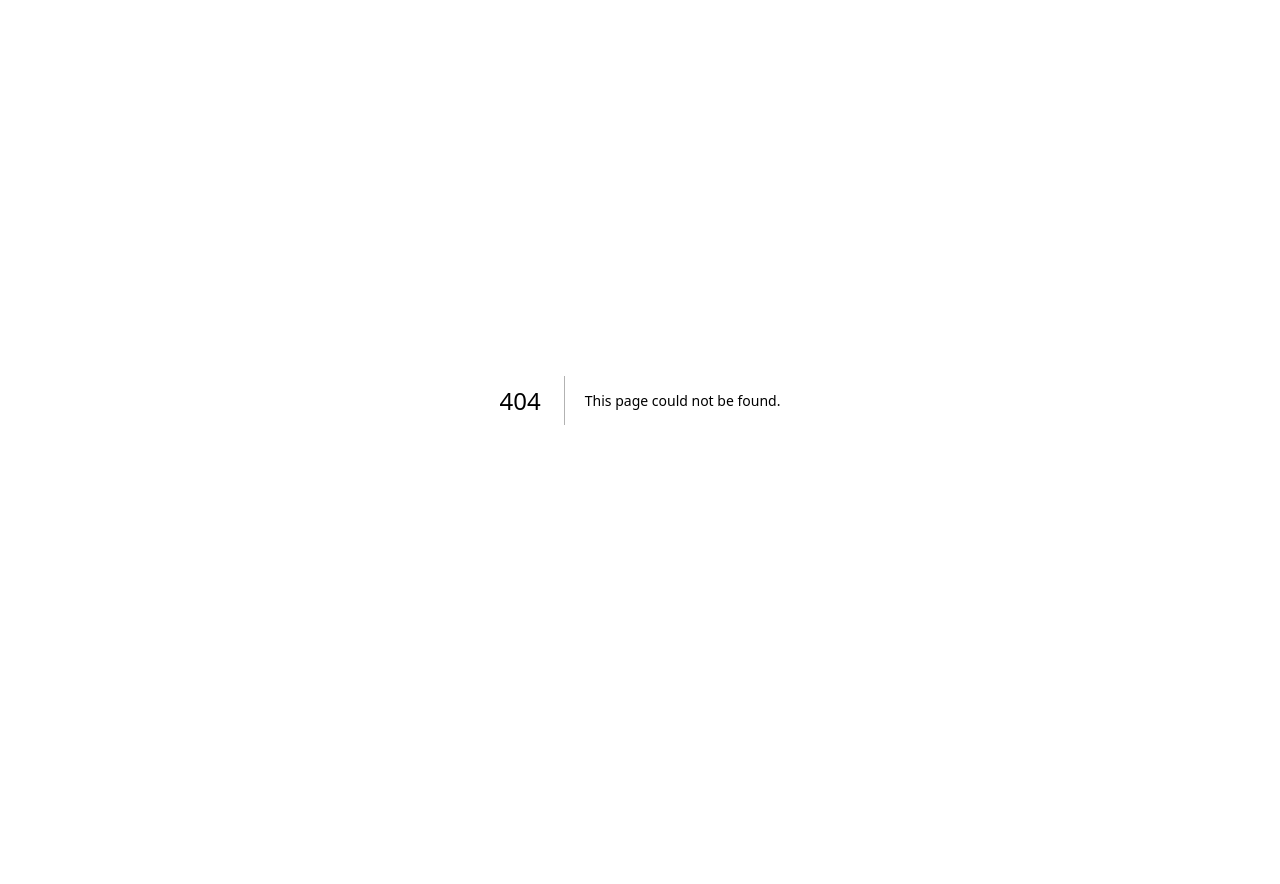
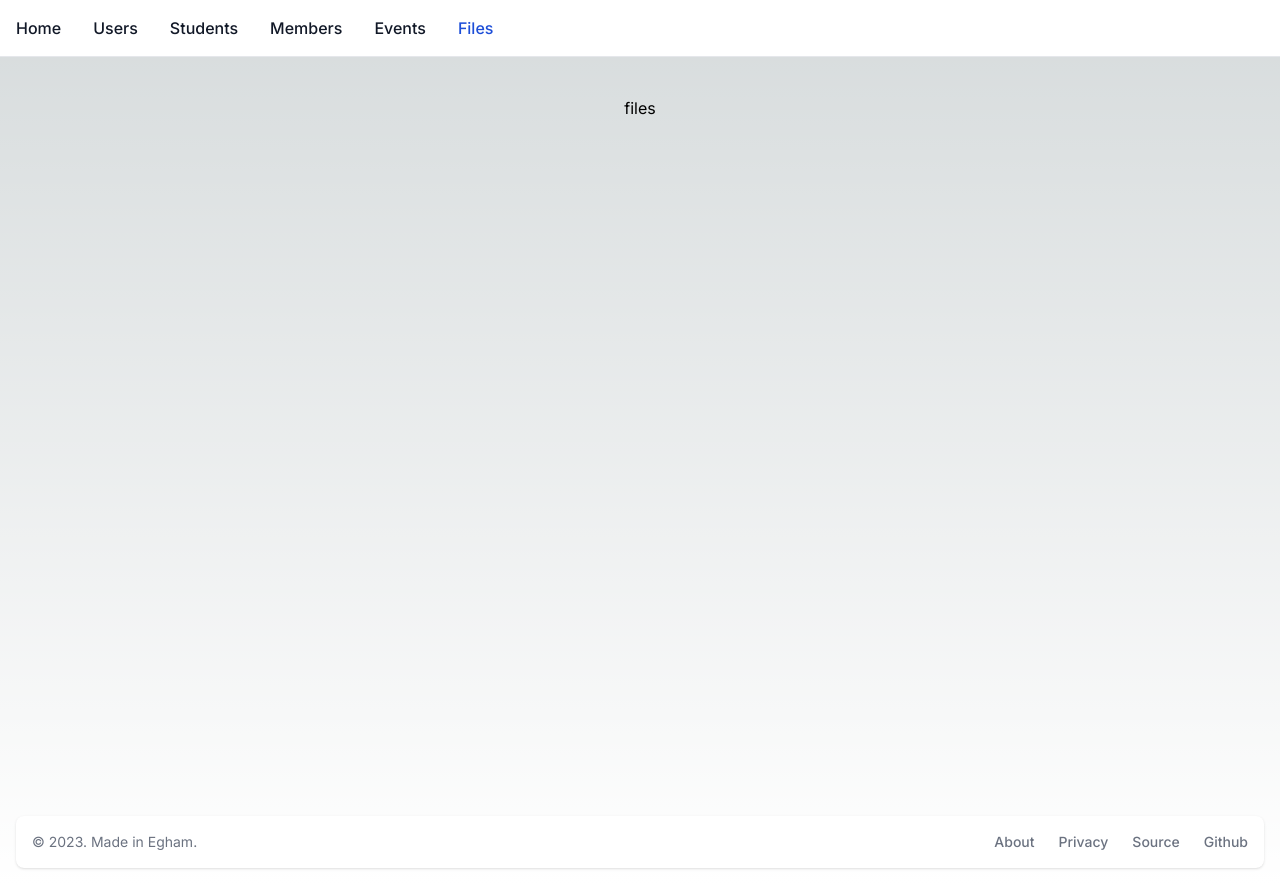
Before and after one commit to rhul-compsoc/compsoc-dash, a Next.js app: page /files in a window 1280 px wide. Before the commit this address had no page. Before the commit the page ends 800 px from the top, so only its background shows below. Built offline with nearby package versions, Linux system fonts and the light colour scheme.

Commit message:
add files heading

```diff
--- /dev/null
+++ b/app/files/[file]/layout.tsx
@@ -0,0 +1,22 @@
+import '../../globals.css'
+import type { Metadata } from 'next'
+import { Inter } from 'next/font/google'
+
+const inter = Inter({ subsets: ['latin'] })
+
+export const metadata: Metadata = {
+  title: 'CompSoc Dash - Files',
+  description: 'RHUL Computing Society Dashboard',
+}
+
+export default function RootLayout({
+  children,
+}: {
+  children: React.ReactNode
+}) {
+  return (
+    <html lang="en">
+      <body className={inter.className}>{children}</body>
+    </html>
+  )
+}
--- /dev/null
+++ b/app/files/[file]/page.tsx
@@ -0,0 +1,14 @@
+import { Footer } from "@/components/navigation/footer";
+import { NavigationBar } from "@/components/navigation/navigationBar";
+
+export default function Page() {
+  return (
+    <main>
+      <NavigationBar currentPage="files"/>
+      <div className="flex min-h-screen flex-col items-center justify-between p-24">
+        <h1>files</h1>
+      </div>
+      <Footer/>
+    </main>
+  );
+}
--- /dev/null
+++ b/app/files/layout.tsx
@@ -0,0 +1,22 @@
+import '../globals.css'
+import type { Metadata } from 'next'
+import { Inter } from 'next/font/google'
+
+const inter = Inter({ subsets: ['latin'] })
+
+export const metadata: Metadata = {
+  title: 'CompSoc Dash - Files',
+  description: 'RHUL Computing Society Dashboard',
+}
+
+export default function RootLayout({
+  children,
+}: {
+  children: React.ReactNode
+}) {
+  return (
+    <html lang="en">
+      <body className={inter.className}>{children}</body>
+    </html>
+  )
+}
--- /dev/null
+++ b/app/files/page.tsx
@@ -0,0 +1,14 @@
+import { Footer } from "@/components/navigation/footer";
+import { NavigationBar } from "@/components/navigation/navigationBar";
+
+export default function Page() {
+  return (
+    <main>
+      <NavigationBar currentPage="files"/>
+      <div className="flex min-h-screen flex-col items-center justify-between p-24">
+        <h1>files</h1>
+      </div>
+      <Footer/>
+    </main>
+  );
+}
--- a/components/navigation/navigationBar.tsx
+++ b/components/navigation/navigationBar.tsx
@@ -95,6 +95,19 @@ export const NavigationBar = ({ currentPage }: { currentPage: string }): JSX.Ele
                 Events
               </Link>
             </li>
+            <li>
+              <Link
+                href="files"
+                className={`${
+                  currentPage === 'files'
+                    ? "block py-2 pl-3 pr-4 text-white bg-blue-700 rounded md:bg-transparent md:text-blue-700 md:p-0 md:dark:text-blue-500"
+                    : "block py-2 pl-3 pr-4 text-gray-900 rounded hover:bg-gray-100 md:hover:bg-transparent md:hover:text-blue-700 md:p-0 dark:text-white md:dark:hover:text-blue-500 dark:hover:bg-gray-700 dark:hover:text-white md:dark:hover:bg-transparent dark:border-gray-700"
+                }`}
+                aria-current="page"
+              >
+                Files
+              </Link>
+            </li>
           </ul>
         </div>
       </div>
--- a/components/navigation/searchBar.tsx
+++ b/components/navigation/searchBar.tsx
@@ -143,6 +143,19 @@ export const SearchBar = ({ currentPage }: { currentPage: string }): JSX.Element
                 Events
               </Link>
             </li>
+            <li>
+              <Link
+                href="files"
+                className={`${
+                  currentPage === 'files'
+                    ? "block py-2 pl-3 pr-4 text-white bg-blue-700 rounded md:bg-transparent md:text-blue-700 md:p-0 md:dark:text-blue-500"
+                    : "block py-2 pl-3 pr-4 text-gray-900 rounded hover:bg-gray-100 md:hover:bg-transparent md:hover:text-blue-700 md:p-0 dark:text-white md:dark:hover:text-blue-500 dark:hover:bg-gray-700 dark:hover:text-white md:dark:hover:bg-transparent dark:border-gray-700"
+                }`}
+                aria-current="page"
+              >
+                Files
+              </Link>
+            </li>
           </ul>
         </div>
       </div>
```
